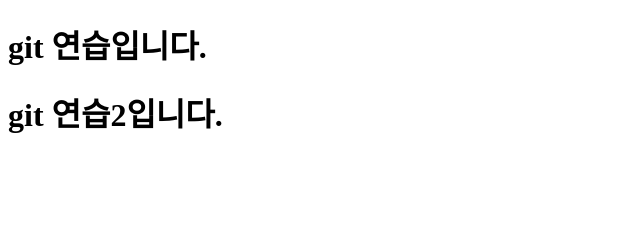
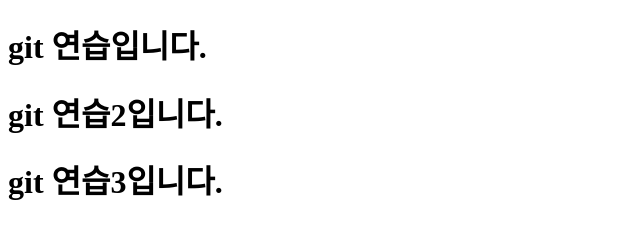
Before and after one commit to sskim7415/sskim7415_git_test, a plain HTML site: page index.html in a window 1280 px wide. Shown: the whole page, without its empty margins (0-640 px from the left). Drawn offline with Linux system fonts and the light colour scheme.

Commit message:
테스트3 추가

```diff
--- a/index.html
+++ b/index.html
@@ -11,5 +11,6 @@
  <body>
    <h1>git 연습입니다.</h1>
    <h1>git 연습2입니다.</h1>
+   <h1>git 연습3입니다.</h1>
  </body>
 </html>
```
